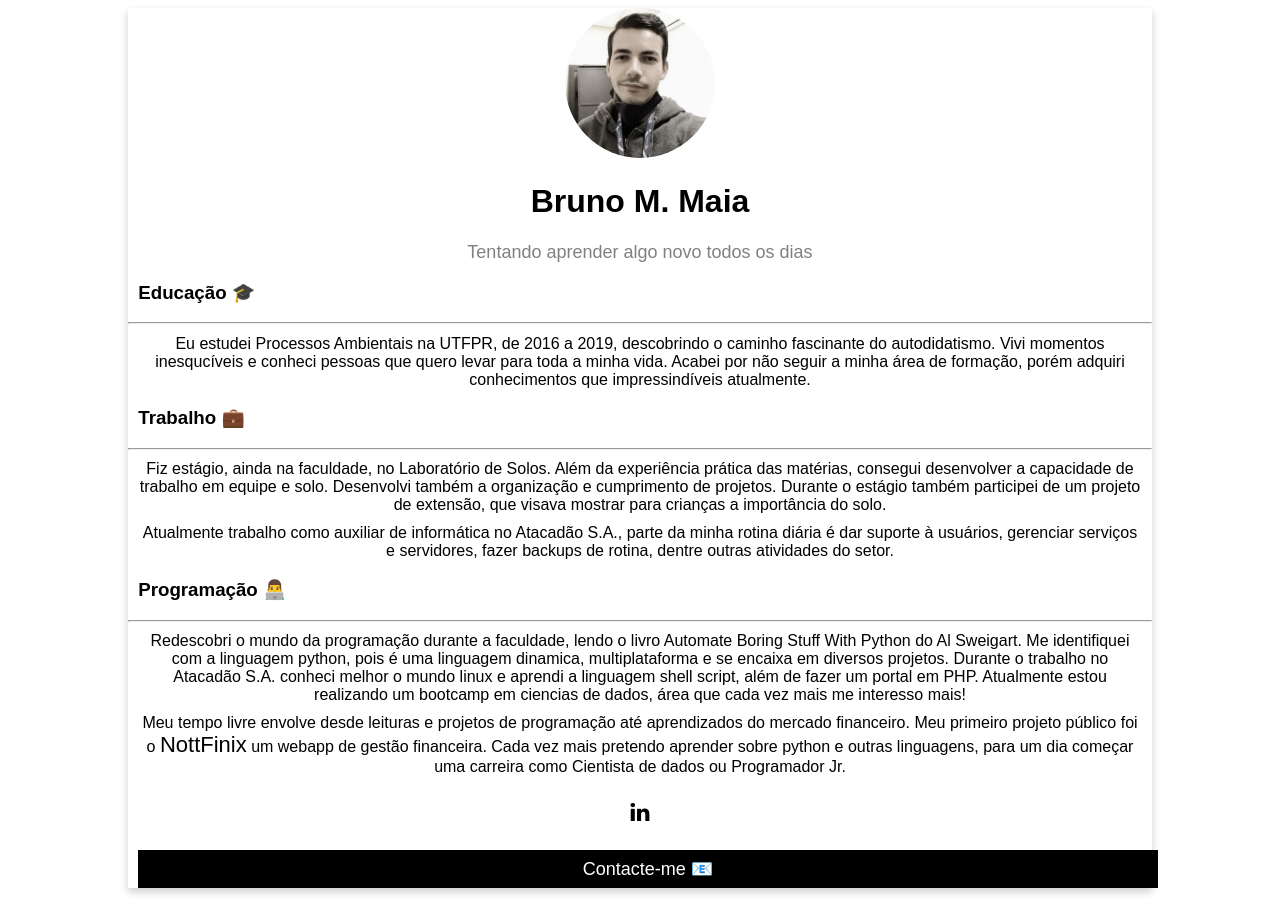
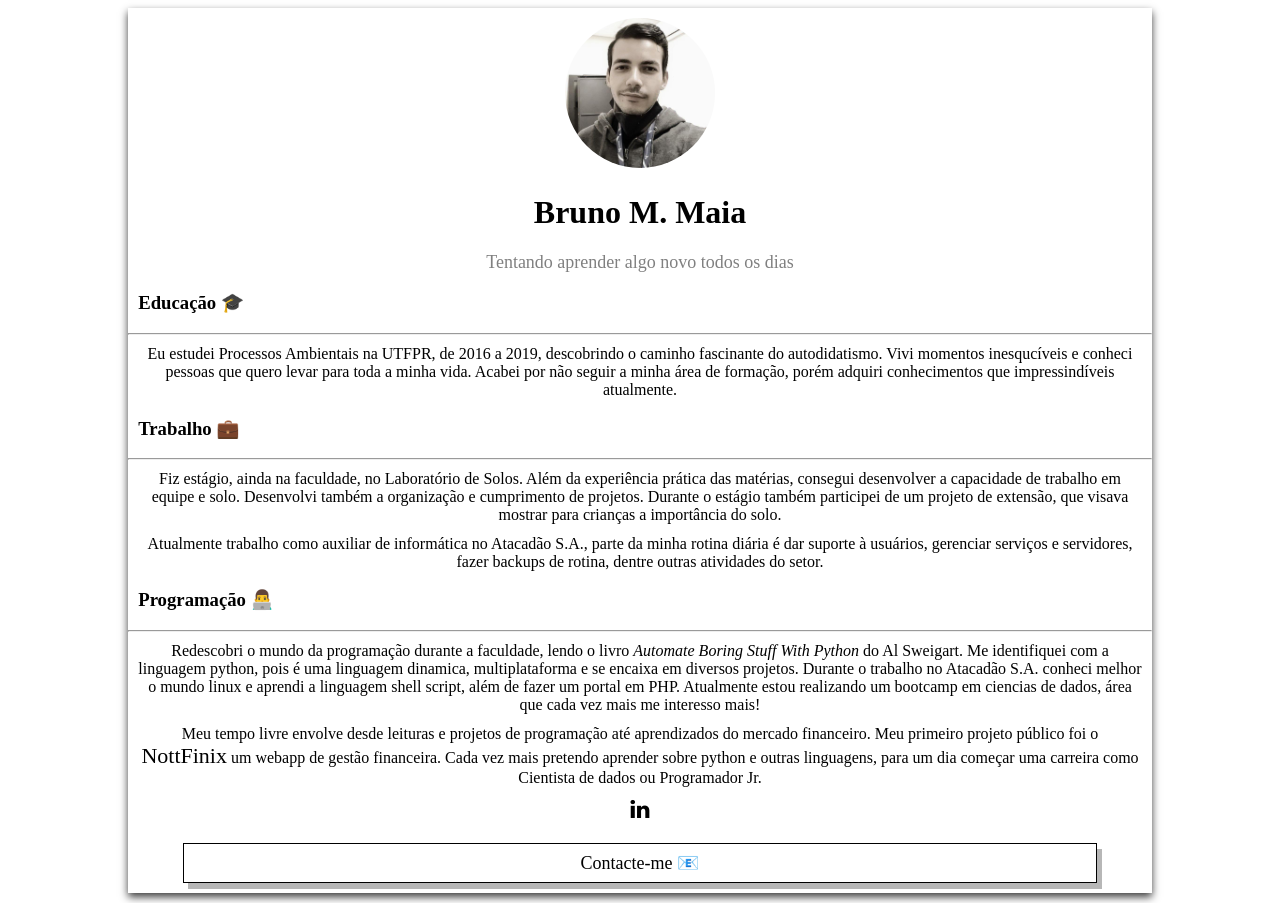
Before and after one commit to BrunoMaia/BrunoMaia.github.io, a plain HTML site: page index.html in a window 1280 px wide. Drawn offline with Linux system fonts and the light colour scheme; some icons are missing.

Commit message:
Melhora do visual

```diff
--- a/index.html
+++ b/index.html
@@ -4,19 +4,21 @@
 <head>
 <link rel="stylesheet" href="https://cdnjs.cloudflare.com/ajax/libs/font-awesome/4.7.0/css/font-awesome.min.css">
 <link rel="stylesheet" href="https://cdn.jsdelivr.net/gh/jpswalsh/academicons@1/css/academicons.min.css">
+<link rel='stylesheet' href='//cdn.jsdelivr.net/npm/hack-font@3.3.0/build/web/hack.css'>
 <style>
 .card {
-  box-shadow: 0 4px 8px 0 rgba(0, 0, 0, 0.2);
+  box-shadow: 0 4px 8px 0 #000000c2;
   max-width: 80vw;
   margin: auto;
   text-align: center;
-  font-family: arial;
+  font-family: hack;
 }
 
 .foto {
   width: 60vw;
   max-width: 150px;
   border-radius: 50%;
+  margin-top: 1%;
 }
 
 .sub_titulo {
@@ -24,7 +26,7 @@
   padding-left: 1%;
 }
 
-.title {
+.titulo{
   color: grey;
   font-size: 18px;
 }
@@ -34,12 +36,17 @@
   outline: 0;
   display: inline-block;
   padding: 8px;
-  color: white;
-  background-color: #000;
+  color: #000000;
+  background-color: #ffffff;
   text-align: center;
   cursor: pointer;
-  width: 100%;
+  width: 70vw;
+  max-width: 1200px;
   font-size: 18px;
+  min-height: 18px;
+  margin: 1%;
+  border: 1px solid #000000;
+  box-shadow: 5px 6px #b7b7b7;
 }
 
 a {
@@ -62,7 +69,7 @@ button:hover, a:hover {
 <div class="card">
   <img src="/perfil.jpg" alt="Bruno" class="foto">
   <h1>Bruno M. Maia</h1>
-  <p class="title">Tentando aprender algo novo todos os dias</p>
+  <p class="titulo">Tentando aprender algo novo todos os dias</p>
   <div>
     <h3 class="sub_titulo">Educação &#127891;</h3>
     <hr>
@@ -77,16 +84,15 @@ button:hover, a:hover {
   <div>
     <h3 class="sub_titulo">Programação &#128104;&#8205;&#128187;</h3>
     <hr>
-    <p>Redescobri o mundo da programação durante a faculdade, lendo o livro Automate Boring Stuff With Python do Al Sweigart. Me identifiquei com a linguagem python, pois é uma linguagem dinamica, multiplataforma e se encaixa em diversos projetos. Durante o trabalho no Atacadão S.A. conheci melhor o mundo linux e aprendi a linguagem shell script, além de fazer um portal em PHP. Atualmente estou realizando um bootcamp em ciencias de dados, área que cada vez mais me interesso mais!</p>
+    <p>Redescobri o mundo da programação durante a faculdade, lendo o livro <i>Automate Boring Stuff With Python</i> do Al Sweigart. Me identifiquei com a linguagem python, pois é uma linguagem dinamica, multiplataforma e se encaixa em diversos projetos. Durante o trabalho no Atacadão S.A. conheci melhor o mundo linux e aprendi a linguagem shell script, além de fazer um portal em PHP. Atualmente estou realizando um bootcamp em ciencias de dados, área que cada vez mais me interesso mais!</p>
     <p>Meu tempo livre envolve desde leituras e projetos de programação até aprendizados do mercado financeiro. Meu primeiro projeto público foi o <a href="http://brunonott.pythonanywhere.com/finix">NottFinix</a> um webapp de gestão financeira. Cada vez mais pretendo aprender sobre python e outras linguagens, para um dia começar uma carreira como Cientista de dados ou Programador Jr.</p>
   </div>
 
-  <div style="margin: 24px 0;">
+  <div style="margin: 10px 0;">
     <a href="http://lattes.cnpq.br/9750023933018547"><i class="ai ai-lattes"></i></a>
     <a href="https://www.linkedin.com/in/brunonott/"><i class="fa fa-linkedin"></i></a>
   </div>
   <p><a href="mailto:brunomaia@alunos.utfpr.edu.br" class="contatar">Contacte-me &#128231;</a></p>
 </div>
-
 </body>
 </html>
```
